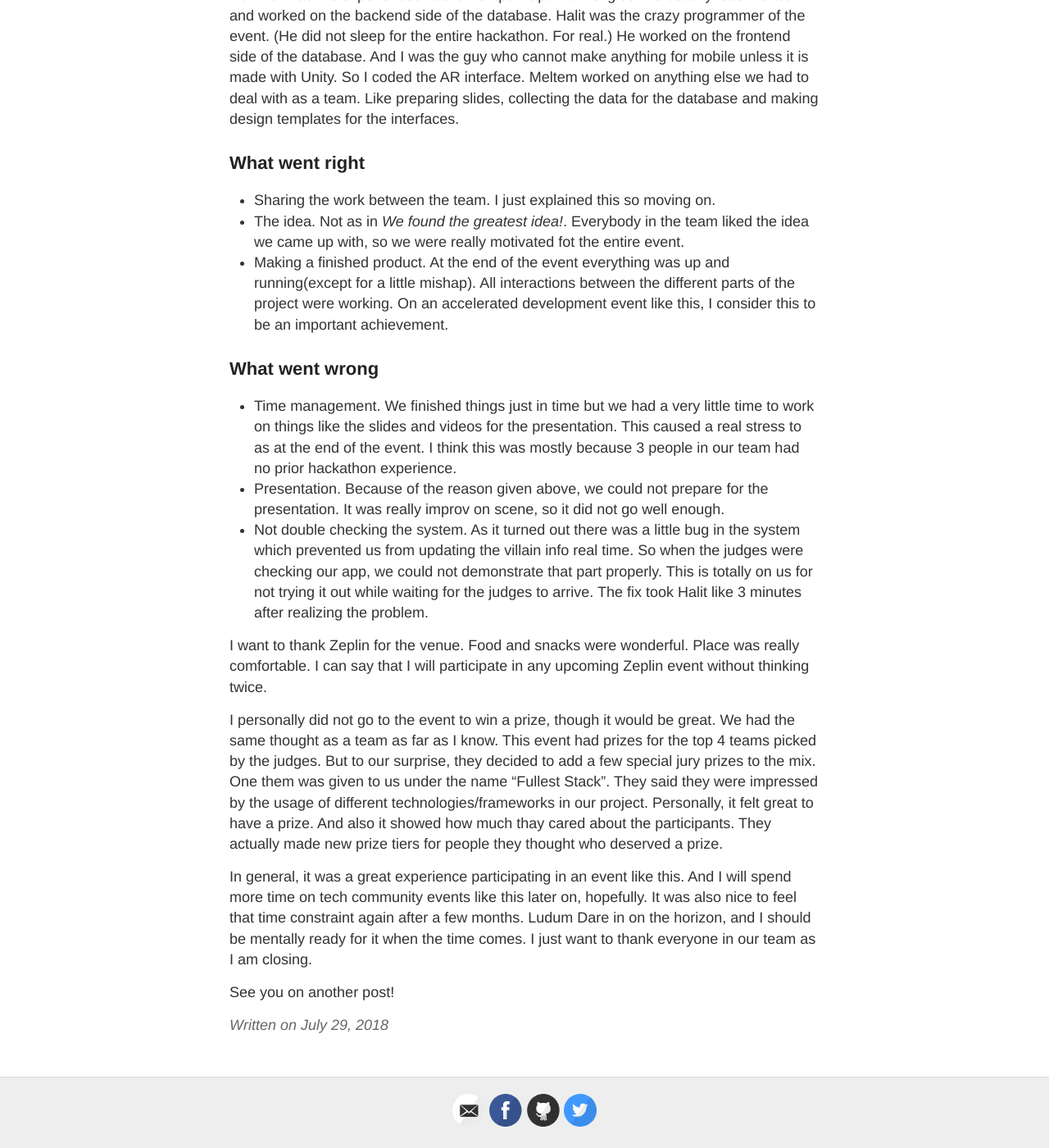
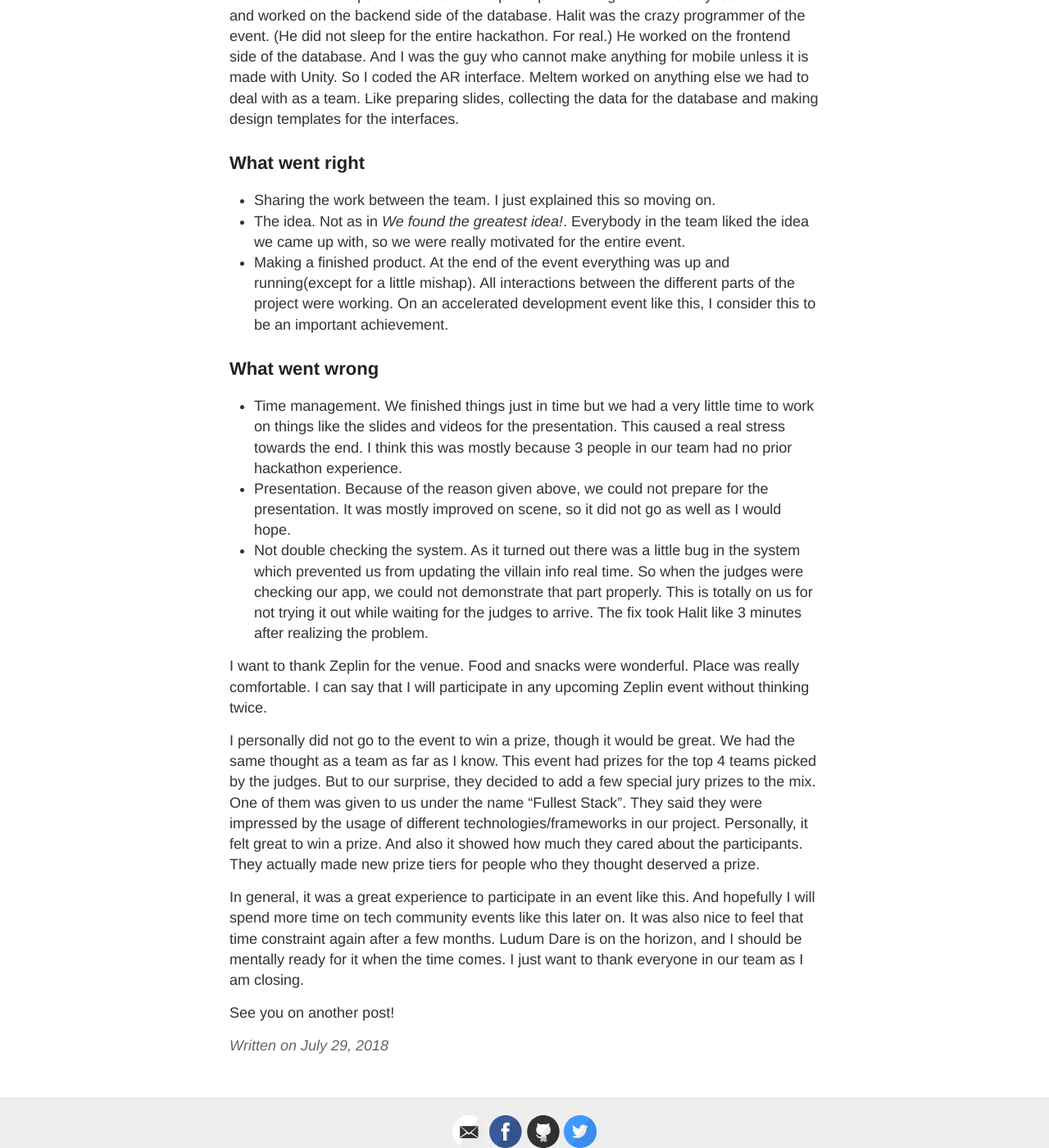
Before and after one commit to bcetin/bcetin.github.io, a Jekyll site: the page built from _posts/2018-7-29-Hackaboom.md, in a window 1280 px wide and 1400 px high, scrolled down 2656 px. Shown: the whole window at 82% size. Built offline with Jekyll 4.4.1, drawn with Linux system fonts in a browser that asks for light colours; some of the changed text lies outside the part shown.

Commit message:
Hackaboom typo

```diff
--- a/_posts/2018-7-29-Hackaboom.md
+++ b/_posts/2018-7-29-Hackaboom.md
@@ -6,7 +6,7 @@ I was at my first hackathon, [Hackaboom](https://twitter.com/zeplin_tr), last we
 This picture was taken after the event. We might look a bit sleepy.
 ![team.jpg](\images\blog\hackaboom\team.jpg "team.jpg")
 <!--break-->
-Before anything about the hackathon, I just want to say that I am still planning to do that post about Tough Walk. The game had many iteration since the jam and I could not find time to work on it or make a post about it. It is on the way though, I promise.
+Before anything about the hackathon, I just want to say that I am still planning to do that post about Tough Walk. The game had many iterations since the jam and I could not find time to work on it or make a post about it. It is on it`s way though, I promise.
 
 With this out of the way, let me tell you about the hackathon.
 
@@ -14,18 +14,18 @@ With this out of the way, let me tell you about the hackathon.
 
 The theme was making something that will help your favorite superhero. But as a team we had no superhero genre fans. So we just picked a hero based on the ideas we came up with.
 Which was a character I knew nothing about before. Never read or watched X-Men properly. Anyway, [Cyclops](https://en.wikipedia.org/wiki/Cyclops_(Marvel_Comics)) was our pick. If you do not know the hero, it would make more sense if you read a bit about him.
-We decided to make him be able to hit faraway targets by upgrading his glasses. This glasses would have a high tech camera on them. Using the data from the glasses an AR interface would help him aim and hit targets which he could not see with his eyes. In theory, this would work with a villain face recognition database. But for the hackhatone prototype we replaced face recognition with AR marker recognition, and the AR glasses with a mobile phone.
+We decided tohelp him hit far away targets by upgrading his glasses. This glasses would have a high tech camera on them. Using the data from the glasses an AR interface would help him aim and hit targets which he could not see with his eyes. In theory, this would work with a villain face recognition database. But for the hackhatone prototype we replaced face recognition with AR marker recognition, and the AR glasses with a mobile phone.
 
 ### The final product (AR side)
 Here is a little video from the AR end of the final product to make it clear.
 
 <iframe width="560" height="315" src="https://www.youtube.com/embed/usNv0fYOb-w" frameborder="0" allow="autoplay; encrypted-media" allowfullscreen></iframe>
 
-A crosshair appears when a villain(A person with an AR marker.) enters to the line of sight. Just by looking at the crosshair, cyclops would be able to aim at a target since he is sending out light beams. When the crosshair overlaps with the point the user is looking (middle of the screen) it turns green, indicating a possible hit. It also shows some info about the villain, which can be updated by VillainDB interface on real time.
+A crosshair appears when a villain(A person with an AR marker.) enters the line of sight. Just by looking at the crosshair, cyclops would be able to aim at a target since he is sending out light beams. When the crosshair overlaps with the point the user is looking (middle of the screen) it turns green, indicating a possible hit. It also shows some info about the villain, which can be updated by VillainDB interface on real time.
 ### The final product (Database side)
 This is the VillainDB, a list of all known villains.
 ![villainDB.png](\images\blog\hackaboom\villainDB.png "villainDB.png")
-One can add, remove, change details about villains at any time they want. This data is sent to backend, which in turn updates the data shown on the AR side. So in theory, whenever someone at the HQ learns about a new villain, they can add update the database and let Cyclops' glasses start searchin for that villain too.
+One can add, remove, change details about villains at any time they want. This data is sent to backend, which in turn updates the data shown on the AR side. So in theory, whenever someone at the HQ learns about a new villain, they can update the database and let Cyclops' glasses start looking for that villain too.
 
 I tried to keep the technical explanation part short, and skipped the details about the database. Partly because I only have a vague idea about how those parts work. So, me trying to explain what others did would be a bit disrespectful, I think. Which was actually what I really loved about this event. As a team, we managed to share the work in such a way that we were able to focus on our part without being distracted by the work of others. I will also introduce the team, alongside with the work we did on the project.
 
@@ -37,18 +37,18 @@ Meltem worked on anything else we had to deal with as a team. Like preparing sli
 
 ### What went right
 - Sharing the work between the team. I just explained this so moving on.
-- The idea. Not as in *We found the greatest idea!*. Everybody in the team liked the idea we came up with, so we were really motivated fot the entire event.
+- The idea. Not as in *We found the greatest idea!*. Everybody in the team liked the idea we came up with, so we were really motivated for the entire event.
 - Making a finished product. At the end of the event everything was up and running(except for a little mishap). All interactions between the different parts of the project were working. On an accelerated development event like this, I consider this to be an important achievement.
 
 ### What went wrong
-- Time management. We finished things just in time but we had a very little time to work on things like the slides and videos for the presentation. This caused a real stress to as at the end of the event. I think this was mostly because 3 people in our team had no prior hackathon experience.
-- Presentation. Because of the reason given above, we could not prepare for the presentation. It was really improv on scene, so it did not go well enough.
+- Time management. We finished things just in time but we had a very little time to work on things like the slides and videos for the presentation. This caused a real stress towards the end. I think this was mostly because 3 people in our team had no prior hackathon experience.
+- Presentation. Because of the reason given above, we could not prepare for the presentation. It was mostly improved on scene, so it did not go as well as I would hope.
 - Not double checking the system. As it turned out there was a little bug in the system which prevented us from updating the villain info real time. So when the judges were checking our app, we could not demonstrate that part properly. This is totally on us for not trying it out while waiting for the judges to arrive. The fix took Halit like 3 minutes after realizing the problem.
 
 I want to thank Zeplin for the venue. Food and snacks were wonderful. Place was really comfortable. I can say that I will participate in any upcoming Zeplin event without thinking twice.
 
-I personally did not go to the event to win a prize, though it would be great. We had the same thought as a team as far as I know. This event had prizes for the top 4 teams picked by the judges. But to our surprise, they decided to add a few special jury prizes to the mix. One them was given to us under the name "Fullest Stack". They said they were impressed by the usage of different technologies/frameworks in our project. Personally, it felt great to have a prize. And also it showed how much thay cared about the participants. They actually made new prize tiers for people they thought who deserved a prize.
+I personally did not go to the event to win a prize, though it would be great. We had the same thought as a team as far as I know. This event had prizes for the top 4 teams picked by the judges. But to our surprise, they decided to add a few special jury prizes to the mix. One of them was given to us under the name "Fullest Stack". They said they were impressed by the usage of different technologies/frameworks in our project. Personally, it felt great to win a prize. And also it showed how much they cared about the participants. They actually made new prize tiers for people who they thought  deserved a prize.
 
-In general, it was a great experience participating in an event like this. And I will spend more time on tech community events like this later on, hopefully. It was also nice to feel that time constraint again after a few months. Ludum Dare in on the horizon, and I should be mentally ready for it when the time comes. I just want to thank everyone in our team as I am closing.
+In general, it was a great experience to participate in an event like this. And hopefully I will spend more time on tech community events like this later on. It was also nice to feel that time constraint again after a few months. Ludum Dare is on the horizon, and I should be mentally ready for it when the time comes. I just want to thank everyone in our team as I am closing.
 
 See you on another post!
```
